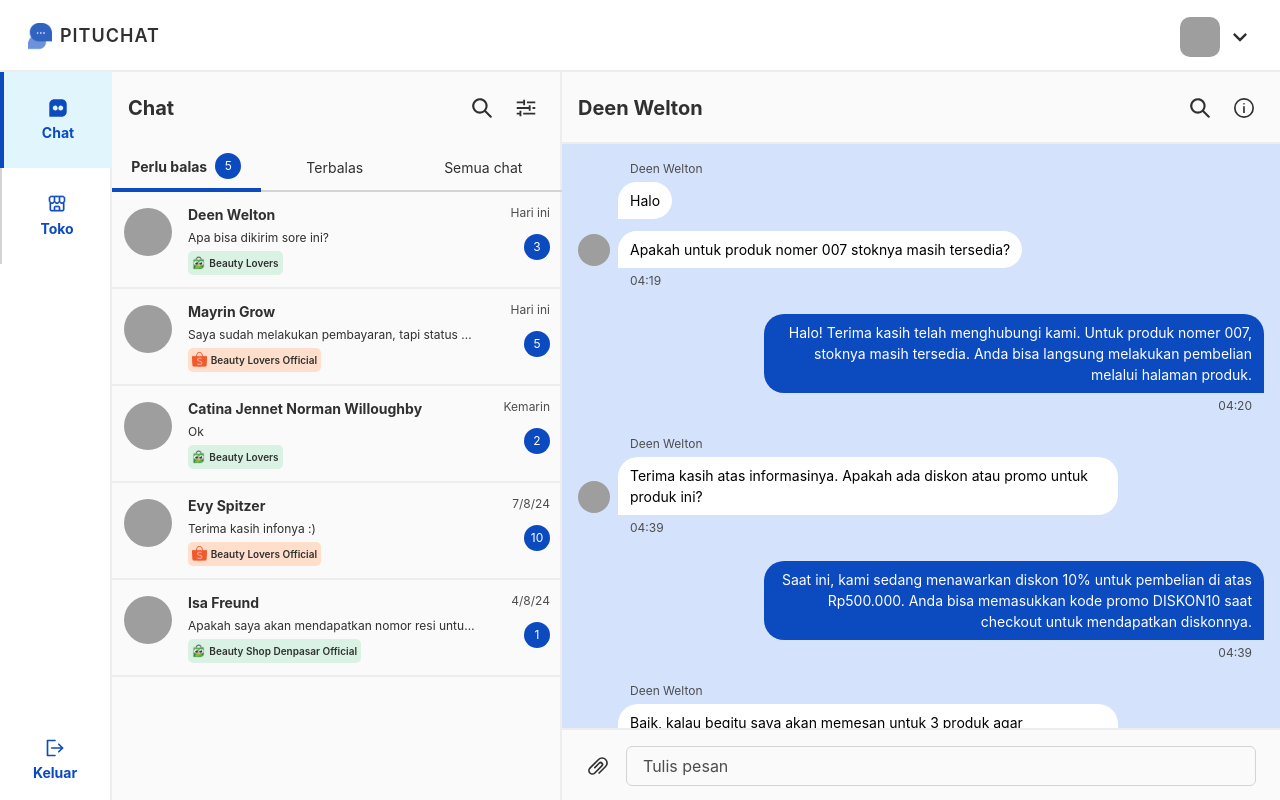
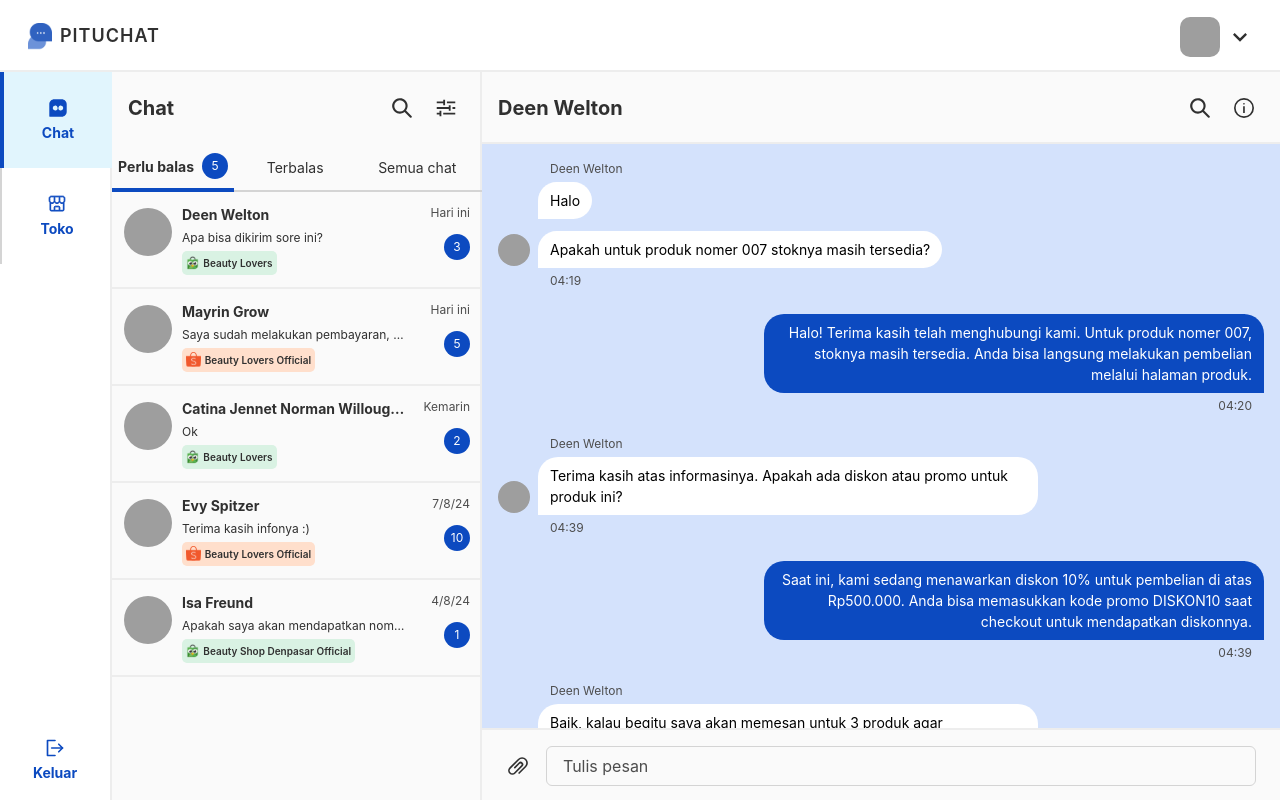
Before and after one commit to nadayasinta/pitu-chat, a React (Create React App) app: page /chat/3001 in a window 1280 px wide. Built offline with nearby package versions, Linux system fonts and the light colour scheme; grey boxes are pictures that could not be loaded.

Commit message:
fix: fix drawer width

```diff
--- a/src/components/ChatSessionList.tsx
+++ b/src/components/ChatSessionList.tsx
@@ -64,13 +64,14 @@ const ChatSessionList: FC<Props> = ({ sessionList }) => {
       colorScheme="blue"
       index={tabIndex}
       onChange={setTabIndex}
-      width="450px"
+      width="370px"
     >
       <TabList height="48px">
         {sessionMenu.map((item) => (
           <Tab
             w="33%"
             key={`tab-${item.id}`}
+            px="1"
             _selected={{
               borderBottomColor: "blue.500",
               borderBottomWidth: "4px",
@@ -104,9 +105,9 @@ const ChatSessionList: FC<Props> = ({ sessionList }) => {
                 key={`card-${session.id}-${item.id}`}
                 as={Link}
                 to={`${item.id}`}
-                templateColumns="48px 1fr auto"
+                templateColumns="54px 1fr auto"
                 p="3"
-                gap="4"
+                gap="1"
                 borderBottom="2px"
                 borderBottomColor="gray.100"
               >
@@ -114,10 +115,10 @@ const ChatSessionList: FC<Props> = ({ sessionList }) => {
                   <Avatar name={item.customer.name} mt="1" />
                 </GridItem>
                 <GridItem as={Flex} direction="column" width="100%">
-                  <Text fontWeight="bold" fontSize="sm">
+                  <Text fontWeight="bold" fontSize="sm" w="225px" isTruncated>
                     {item.customer.name}
                   </Text>
-                  <Text fontSize="xs" my="1" w="290px" isTruncated>
+                  <Text fontSize="xs" my="1" w="225px" isTruncated>
                     {!item.unrepliedMessageCount && <>&#10003; </>}
                     {item.lastMessage.message}
                   </Text>
--- a/src/pages/Chat.tsx
+++ b/src/pages/Chat.tsx
@@ -22,7 +22,7 @@ const ChatPage = () => {
   }, [sessionFilter]);
 
   return (
-    <Grid gridTemplateColumns="450px 1fr">
+    <Grid gridTemplateColumns="370px 1fr">
       {/* SESSION LIST SECTION */}
       <GridItem
         as={Grid}
```
